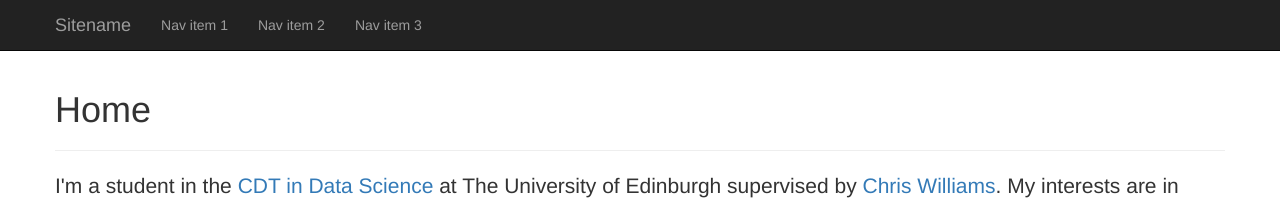
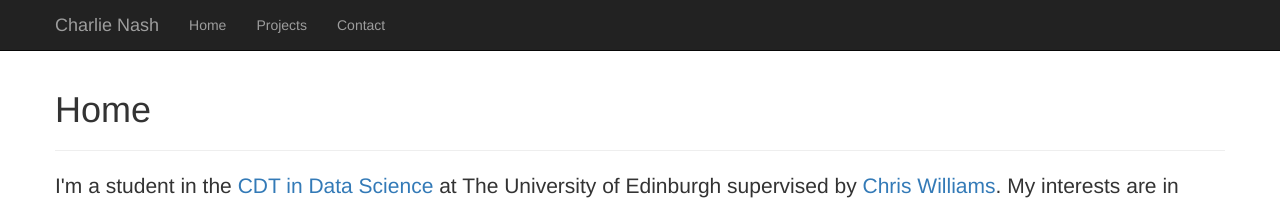
Before and after one commit to charlienash/charlienash.github.io, a Jekyll site: the page index.html, which Jekyll copies as it is, in a window 1280 px wide. Shown: the top 204 px of the page. Built offline with Jekyll 4.4.1, drawn with Linux system fonts in a browser that asks for light colours.

Commit message:
Update index.html

```diff
--- a/index.html
+++ b/index.html
@@ -39,16 +39,16 @@
 						<span class="icon-bar"></span>
 						<span class="icon-bar"></span>
 					</button>
-					<a class="navbar-brand" href="#">Sitename</a>
+					<a class="navbar-brand" href="#">Charlie Nash</a>
 				</div>
 				<!-- /.navbar-header -->
 
 				<!-- Collect the nav links, forms, and other content for toggling -->
 				<div class="collapse navbar-collapse" id="bs-example-navbar-collapse-1">
 					<ul class="nav navbar-nav">
-						<li><a href="#">Nav item 1</a></li>
-						<li><a href="#">Nav item 2</a></li>
-						<li><a href="#">Nav item 3</a></li>
+						<li><a href="#">Home</a></li>
+						<li><a href="#">Projects</a></li>
+						<li><a href="#">Contact</a></li>
 					</ul>
 				</div>
 				<!-- /.navbar-collapse -->
```
